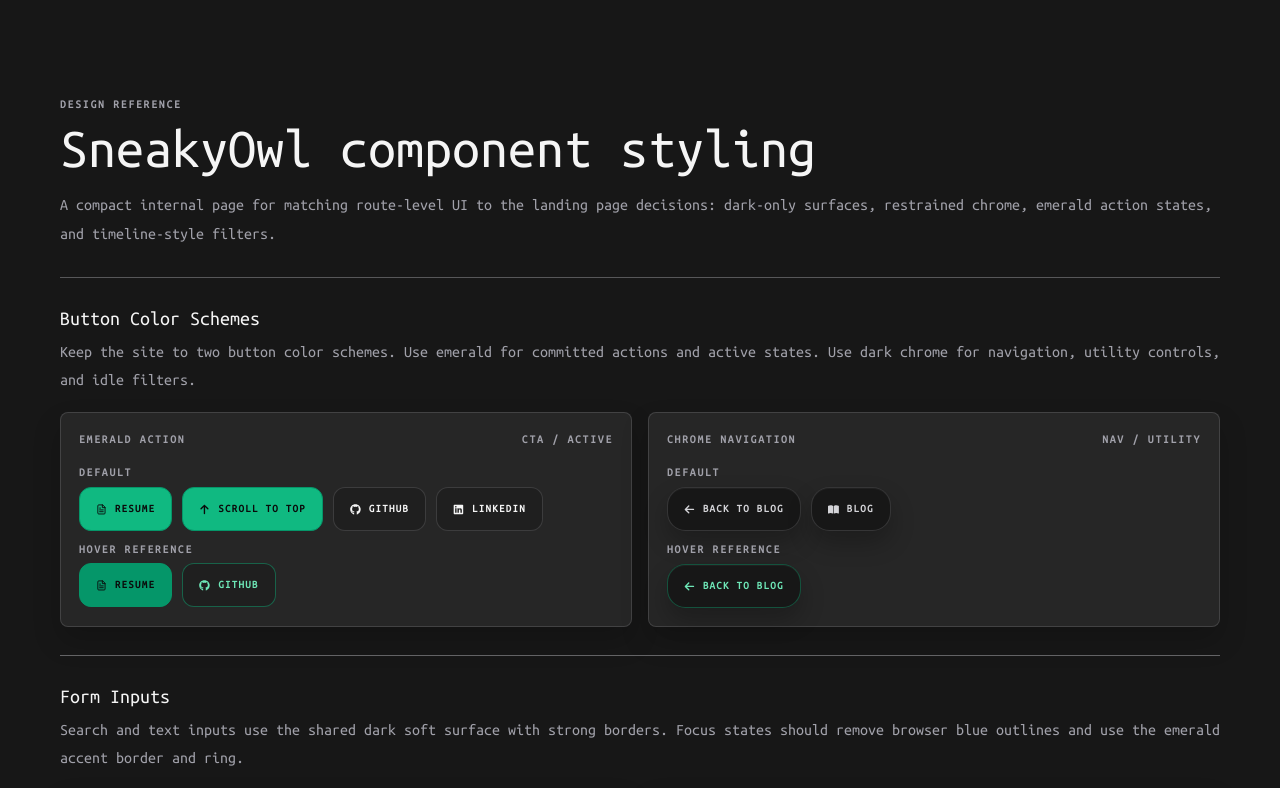
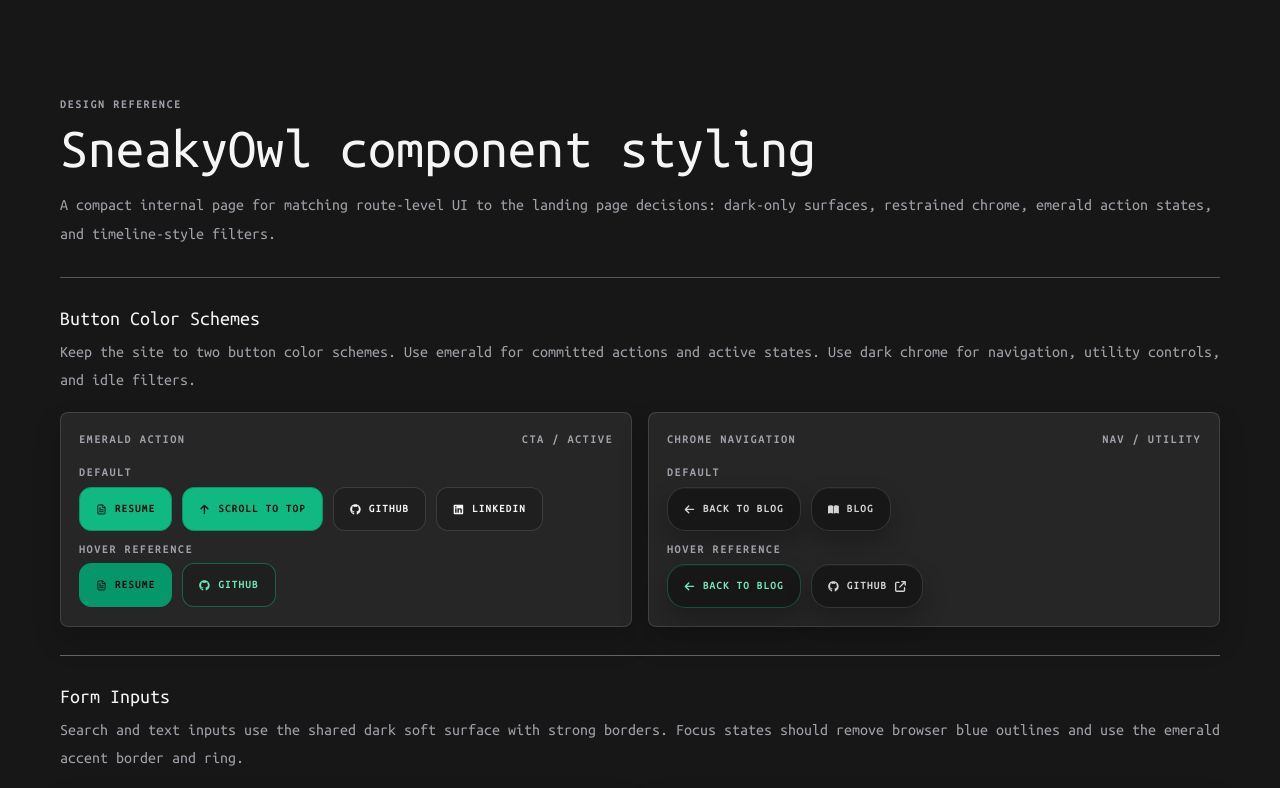
Before and after one commit to Shamanbenny/SneakyOwl, a Next.js app: page /design-component in a window 1280 px wide. Shown: the top 788 px of the page. Built offline with nearby package versions, Linux system fonts and the light colour scheme.

Commit message:
Add GitHub redirect to Blog Posts

```diff
--- a/app/blog/[slug]/page.tsx
+++ b/app/blog/[slug]/page.tsx
@@ -31,6 +31,7 @@ export default async function BlogPostPage({ params }: BlogPostPageProps) {
   }
 
   const { Content } = post;
+  const githubRepoUrl = post.type === "project" ? post.project.githubRepoUrl : undefined;
 
   return (
     <BlogPostReadyGate>
@@ -50,7 +51,7 @@ export default async function BlogPostPage({ params }: BlogPostPageProps) {
                   <span className="blog-meta-dot" aria-hidden="true" />
                   <span>{post.readTimeMinutes} min read</span>
                 </div>
-                <BlogPostHeaderFeedback />
+                <BlogPostHeaderFeedback githubRepoUrl={githubRepoUrl} />
               </div>
               <h1 className="blog-page-title blog-page-title--post">{post.title}</h1>
               <p className="blog-page-summary blog-page-summary--post">{post.summary}</p>
@@ -70,7 +71,7 @@ export default async function BlogPostPage({ params }: BlogPostPageProps) {
                   <div className="blog-prose">
                     <Content components={mdxComponents} />
                   </div>
-                  <BlogPostFooterFeedback />
+                  <BlogPostFooterFeedback githubRepoUrl={githubRepoUrl} />
                 </article>
               </div>
 
--- a/app/blog/blogPosts.tsx
+++ b/app/blog/blogPosts.tsx
@@ -1,6 +1,6 @@
 export type BlogPostType = "general" | "project";
 
-export type BlogPostMeta = {
+type BlogPostBaseMeta = {
   slug: string;
   type: BlogPostType;
   title: string;
@@ -9,6 +9,19 @@ export type BlogPostMeta = {
   tags: string[];
   contentPath: string;
 };
+
+export type GeneralBlogPostMeta = BlogPostBaseMeta & {
+  type: "general";
+};
+
+export type ProjectBlogPostMeta = BlogPostBaseMeta & {
+  type: "project";
+  project: {
+    githubRepoUrl: string;
+  };
+};
+
+export type BlogPostMeta = GeneralBlogPostMeta | ProjectBlogPostMeta;
 
 export type BlogPostHeading = {
   id: string;
@@ -25,6 +38,9 @@ export const BLOG_POSTS: BlogPostMeta[] = [
   {
     contentPath: "content/blog/peer-prep.mdx",
     publishedAt: "2026-05-27",
+    project: {
+      githubRepoUrl: "https://github.com/CS3219-AY2526S2/peerprep-g18",
+    },
     slug: "peer-prep-system-design",
     summary:
       "Using PeerPrep as a case study, this post examines how early decisions around UI structure, service ownership, and deployment affected maintainability and scaling later on.",
--- a/app/components/blog/BlogPostFeedback.tsx
+++ b/app/components/blog/BlogPostFeedback.tsx
@@ -1,5 +1,6 @@
 "use client";
 
+import Link from "next/link";
 import {
   createContext,
   useCallback,
@@ -10,7 +11,7 @@ import {
   useState,
   type ReactNode,
 } from "react";
-import { FaHeart } from "react-icons/fa6";
+import { FaArrowUpRightFromSquare, FaGithub, FaHeart } from "react-icons/fa6";
 
 import {
   fetchAbacusCount,
@@ -22,6 +23,10 @@ import {
 type BlogPostFeedbackProviderProps = {
   slug: string;
   children: ReactNode;
+};
+
+type BlogPostGitHubRedirectProps = {
+  githubRepoUrl: string;
 };
 
 type BlogPostFeedbackContextValue = {
@@ -49,6 +54,22 @@ const useBlogPostFeedback = () => {
 
   return context;
 };
+
+function BlogPostGitHubRedirect({ githubRepoUrl }: BlogPostGitHubRedirectProps) {
+  return (
+    <Link
+      href={githubRepoUrl}
+      className="blog-control-button"
+      target="_blank"
+      rel="noreferrer"
+      aria-label="Open GitHub repository in a new tab"
+    >
+      <FaGithub className="h-3.5 w-3.5" aria-hidden="true" />
+      <span>GitHub</span>
+      <FaArrowUpRightFromSquare className="h-3.5 w-3.5" aria-hidden="true" />
+    </Link>
+  );
+}
 
 export default function BlogPostFeedbackProvider({
   slug,
@@ -217,11 +238,13 @@ export default function BlogPostFeedbackProvider({
   return <BlogPostFeedbackContext.Provider value={value}>{children}</BlogPostFeedbackContext.Provider>;
 }
 
-export function BlogPostHeaderFeedback() {
+export function BlogPostHeaderFeedback({ githubRepoUrl }: { githubRepoUrl?: string }) {
   const { isLiked, isSubmittingLike, likesCount, registerLike } = useBlogPostFeedback();
 
   return (
     <div className="blog-feedback-anchor">
+      {githubRepoUrl ? <BlogPostGitHubRedirect githubRepoUrl={githubRepoUrl} /> : null}
+
       <div className="blog-feedback-stats" aria-label="Post likes">
         <span className="blog-feedback-stat">
           <FaHeart className="h-3.5 w-3.5" aria-hidden="true" />
@@ -249,7 +272,7 @@ export function BlogPostHeaderFeedback() {
   );
 }
 
-export function BlogPostFooterFeedback() {
+export function BlogPostFooterFeedback({ githubRepoUrl }: { githubRepoUrl?: string }) {
   const { isLiked, isSubmittingLike, likesCount, registerLike } = useBlogPostFeedback();
 
   return (
@@ -263,6 +286,7 @@ export function BlogPostFooterFeedback() {
       </div>
 
       <div className="blog-post-footer-actions">
+        {githubRepoUrl ? <BlogPostGitHubRedirect githubRepoUrl={githubRepoUrl} /> : null}
         <span className="blog-feedback-stat">
           <FaHeart className="h-3.5 w-3.5" aria-hidden="true" />
           <span>{formatCount(likesCount)}</span>
--- a/app/design-component/page.tsx
+++ b/app/design-component/page.tsx
@@ -2,7 +2,15 @@
 
 import Link from "next/link";
 import { FaHistory } from "react-icons/fa";
-import { FaArrowLeft, FaArrowUp, FaBookOpen, FaGithub, FaHeart, FaLinkedin } from "react-icons/fa6";
+import {
+  FaArrowLeft,
+  FaArrowUp,
+  FaArrowUpRightFromSquare,
+  FaBookOpen,
+  FaGithub,
+  FaHeart,
+  FaLinkedin,
+} from "react-icons/fa6";
 import { FiFileText } from "react-icons/fi";
 import { SiDocker, SiFastify, SiFirebase, SiReact, SiTypescript } from "react-icons/si";
 
@@ -46,6 +54,7 @@ const specs = [
   ["Container widths", "<640: 300px, <320: 230px, sm: 560px, md: 680px, lg: 910px, xl: 1160px, xxl: 1480px"],
   ["Core surface radius", "8px for reference panels; route cards may use local established radii"],
   ["Button schemes", "Emerald action and dark chrome/navigation"],
+  ["Redirect controls", "Utility buttons may pair a brand icon, text label, and outbound icon when linking away"],
   ["Project tags", "Circular icon tags for FlowingMenu previews; text/icon pills for card metadata"],
   ["Tooltip behavior", "Use InfoTooltip for explanatory hover/focus/click details and custom badge triggers"],
   ["Letter spacing", "0.12em for CTA controls, 0.14em for filter chips, 0.16em for labels"],
@@ -139,6 +148,14 @@ export default function DesignComponentPage() {
                   <FaArrowLeft aria-hidden="true" />
                   Back to blog
                 </button>
+                <a
+                  className={`${styles.button} ${styles.buttonChrome}`}
+                  href="https://github.com/CS3219-AY2526S2/peerprep-g18"
+                >
+                  <FaGithub aria-hidden="true" />
+                  GitHub
+                  <FaArrowUpRightFromSquare aria-hidden="true" />
+                </a>
               </div>
             </article>
           </div>
```
